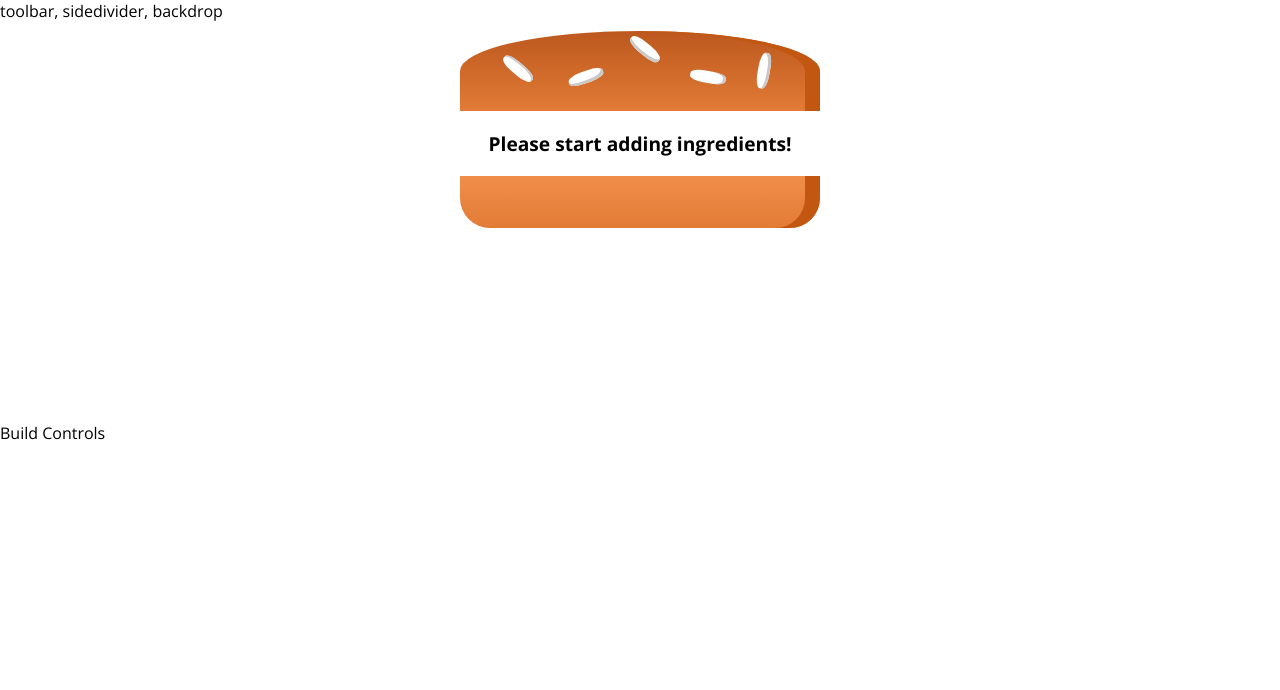
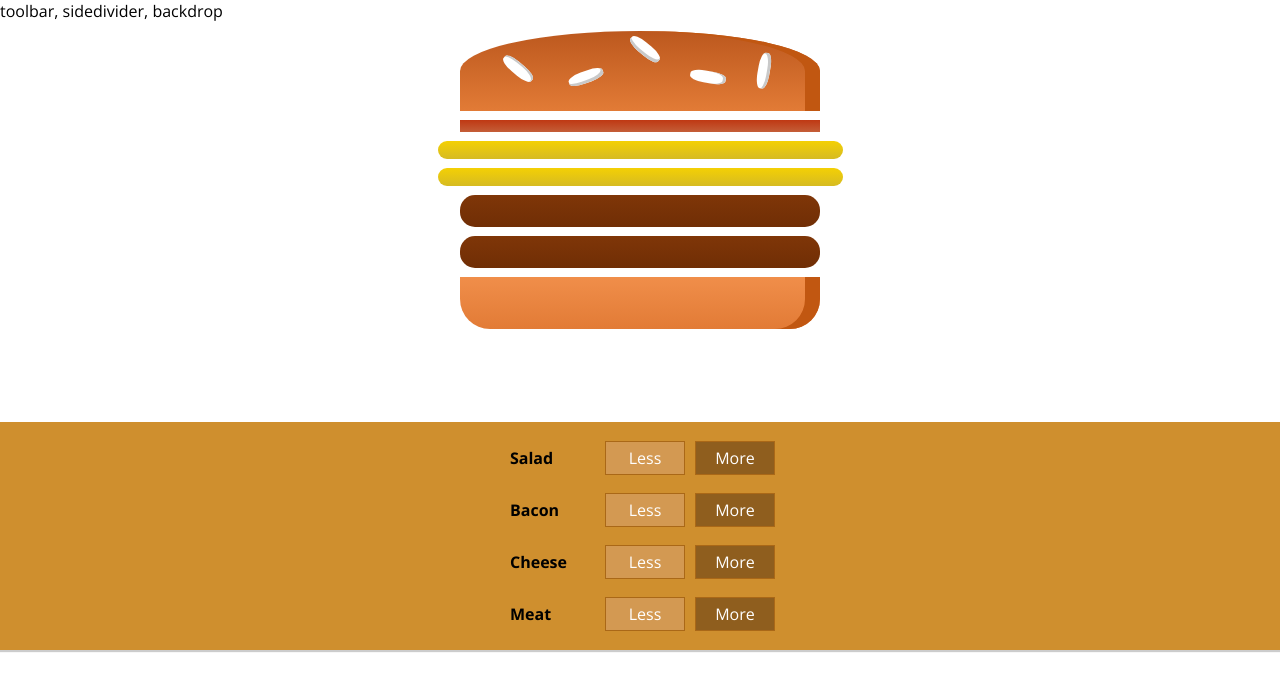
Before and after one commit to Redwoodcutter/React_First_App, a React app: page / in a window 1280 px wide. Shown: the top 690 px of the page. Built offline with nearby package versions, Linux system fonts and the light colour scheme.

Commit message:
Build Controls

```diff
--- a/src/containers/BurgerBuilder/BurgerBuilder.js
+++ b/src/containers/BurgerBuilder/BurgerBuilder.js
@@ -1,6 +1,7 @@
 import React, {Component} from 'react';
 import Aux from '../../hoc/Auxiliary';
 import Burger from '../../components/Burger/Burger';
+import BuildControls from '../../components/Burger/BuildControls/BuildControls';
 
 class BurgerBuilder extends Component {
     //constructor(props){
@@ -11,10 +12,10 @@
     //object not a array -- >
     state={
         ingredients: {
-            sala: 0,
-            bacon: 0,
-            cheese: 0,
-            meat:0,
+            sala: 1,
+            bacon: 1,
+            cheese: 2,
+            meat:2,
         }
 
     }
@@ -22,7 +23,7 @@
         return(
            <Aux>
                <Burger ingredients={this.state.ingredients} />
-               <div>Build Controls</div>
+               <BuildControls />
            </Aux>
         );
     }
```
